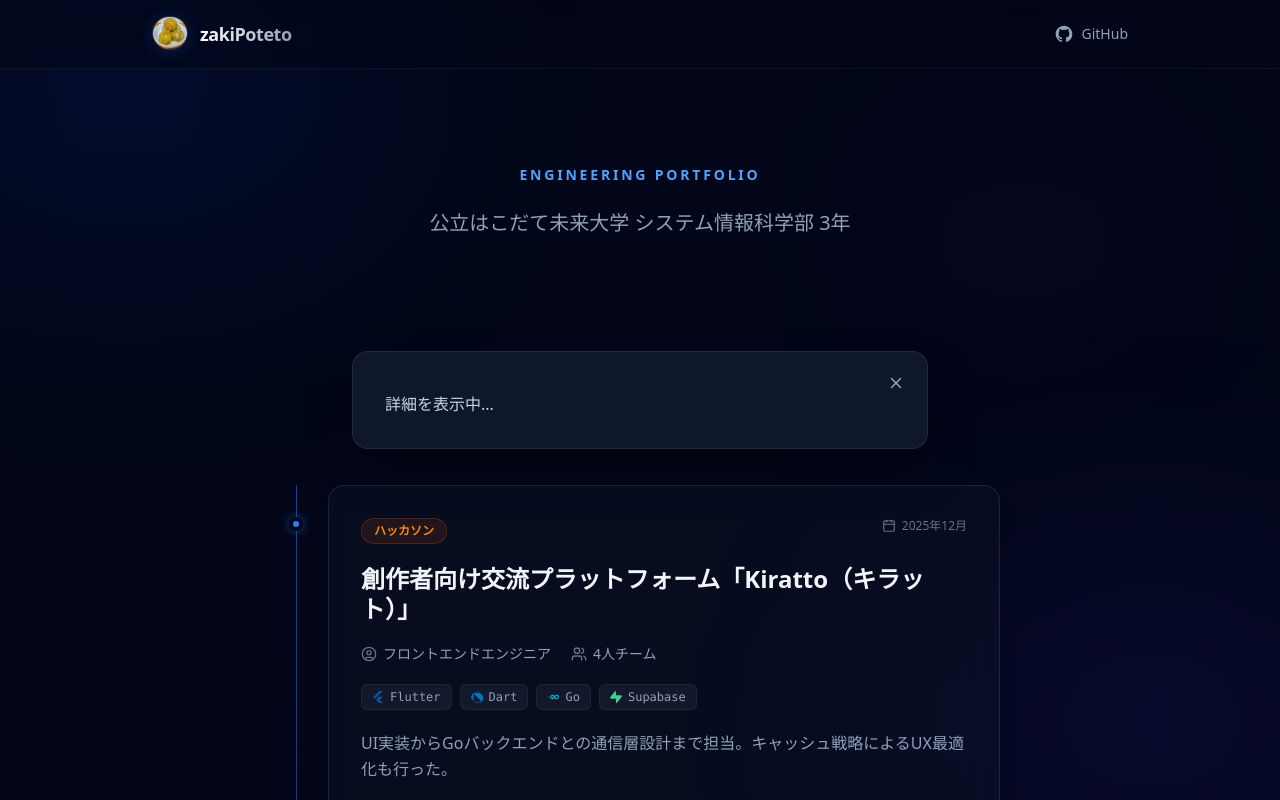
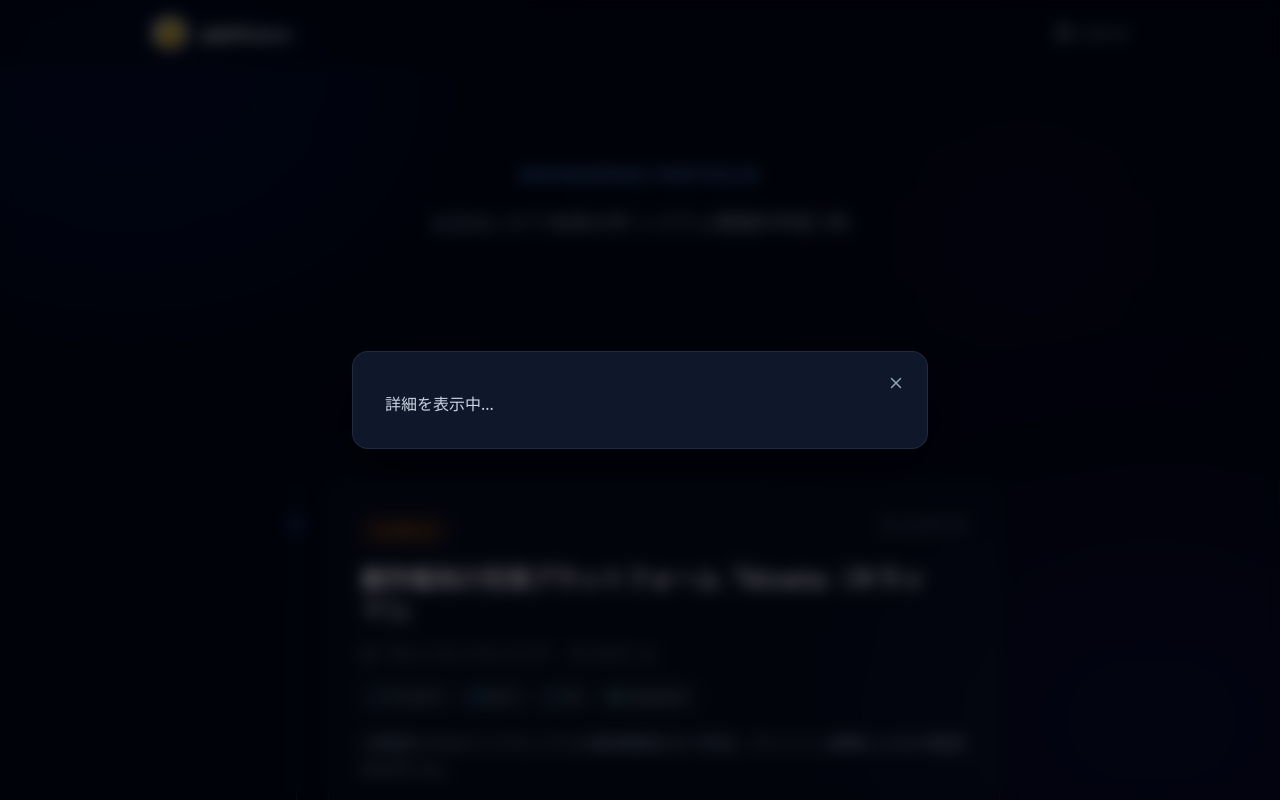
Before and after one commit to zakiPoteto/PortfolioWeb, a Next.js app: page / in a window 1280 px wide. Both pictures are taken after a click on the element 664 px from the left and 685 px from the top of the page. Shown: the top 800 px of the page. Built offline with nearby package versions, Linux system fonts and the light colour scheme.

Commit message:
feat: モーダルのバックドロップ

```diff
--- a/src/components/Modal.tsx
+++ b/src/components/Modal.tsx
@@ -26,8 +26,14 @@
   if (!isOpen) return null;
 
   return (
-    <div className="fixed inset-0 z-50 flex items-center justify-center p-4">
-      <div className="relative bg-slate-900 border border-slate-700/50 rounded-2xl p-6 md:p-8 w-full max-w-xl max-h-[90vh] overflow-y-auto shadow-2xl shadow-black/50">
+    <div
+      className="fixed inset-0 z-50 flex items-center justify-center p-4 bg-black/60 backdrop-blur-sm"
+      onClick={onClose}
+    >
+      <div
+        className="relative bg-slate-900 border border-slate-700/50 rounded-2xl p-6 md:p-8 w-full max-w-xl max-h-[90vh] overflow-y-auto shadow-2xl shadow-black/50"
+        onClick={(e) => e.stopPropagation()}
+      >
         <button
           onClick={onClose}
           className="absolute top-4 right-4 p-1.5 text-slate-400 hover:text-white hover:bg-white/10 rounded-lg transition-colors"
```
